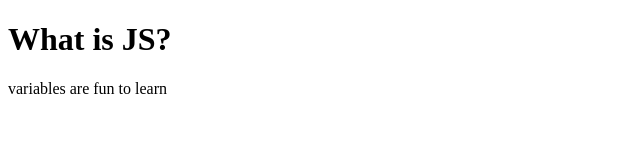
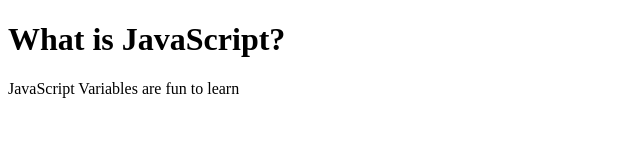
Before and after one commit to luckyhabe/JavaScript_Basics, a plain HTML site: page JSvariables.html in a window 1280 px wide. Shown: the whole page, without its empty margins (0-640 px from the left). Drawn offline with Linux system fonts and the light colour scheme.

Commit message:
Updated JSvariables File

```diff
--- a/JSvariables.html
+++ b/JSvariables.html
@@ -8,11 +8,11 @@
 <body>
 
     <h1 id="heading1">JS VARAIBLES</h1>
-    <p id="paragraph1">variables are fun to learn</p>
+    <p id="paragraph1">JavaScript Variables are fun to learn</p>
 
     <script>
-        var textA ="What is JS?"
-        var textB ="JS is a programing language that responsible";
+        var textA ="What is JavaScript?"
+        var textB ="JS is a programing language that was created to make web paages/application interactive";
         document.getElementById("heading1").innerHTML=(textA);
         document.getElemntById("paragrapgh1").innerHTML=("textB");
     </script>
```
